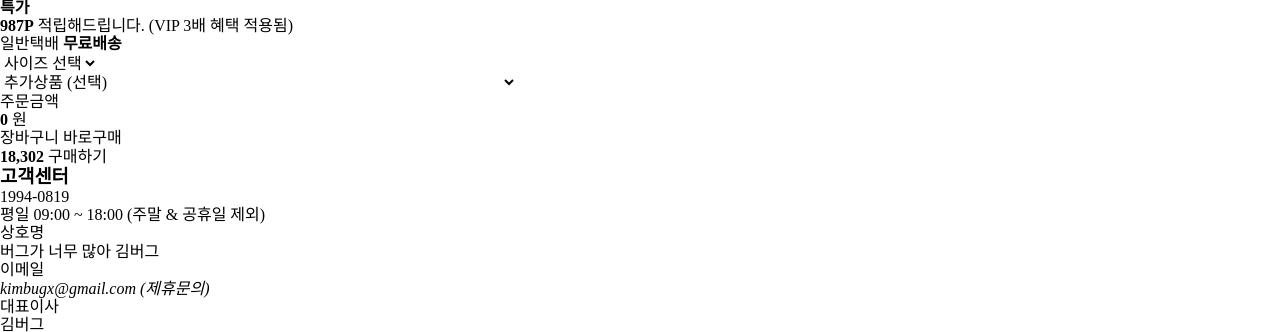
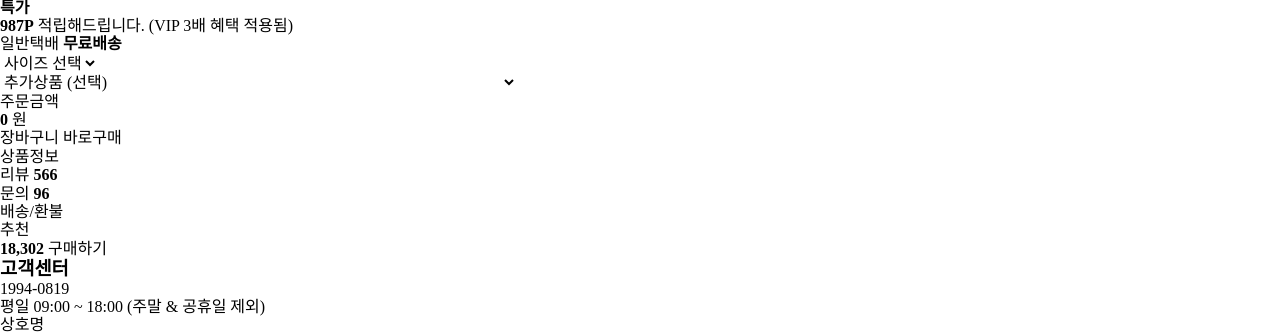
Before and after one commit to DuetoPark/try-again, a website: page index.html in a window 1280 px wide. Shown: the part 7295-7627 px from the top of the page. Drawn offline with nearby package versions, Linux system fonts and the light colour scheme.

Commit message:
🚧 Markup .product-tab component

```diff
--- a/index.html
+++ b/index.html
@@ -586,6 +586,60 @@
                   </button>
                 </div>
               </form>
+            </div>
+          </div>
+        </div>
+      </div>
+
+      <div class="product-show-content">
+        <div class="product-tab">
+          <div class="container">
+            <div class="row">
+              <div class="col-sm-4 col-lg-8">
+                <ol class="product-tab-list" role="tablist">
+                  <li
+                    class="product-tab-item is-active"
+                    role="tab"
+                    aria-controls="product-spec"
+                  >
+                    <button type="button">상품정보</button>
+                  </li>
+                  <li
+                    class="product-tab-item"
+                    role="tab"
+                    aria-controls="product-review"
+                  >
+                    <button type="button">
+                      리뷰
+                      <strong class="badge" aria-label="566개">566</strong>
+                    </button>
+                  </li>
+                  <li
+                    class="product-tab-item"
+                    role="tab"
+                    aria-controls="product-inquiry"
+                  >
+                    <button type="button">
+                      문의
+                      <strong class="badge" aria-label="96개">96</strong>
+                    </button>
+                  </li>
+                  <li
+                    class="product-tab-item"
+                    role="tab"
+                    aria-controls="product-shipment"
+                  >
+                    <button type="button">배송/환불</button>
+                  </li>
+                  <li
+                    class="product-tab-item"
+                    role="tab"
+                    aria-controls="product-recommendation"
+                  >
+                    <button type="button">추천</button>
+                  </li>
+                </ol>
+              </div>
             </div>
           </div>
         </div>
```
